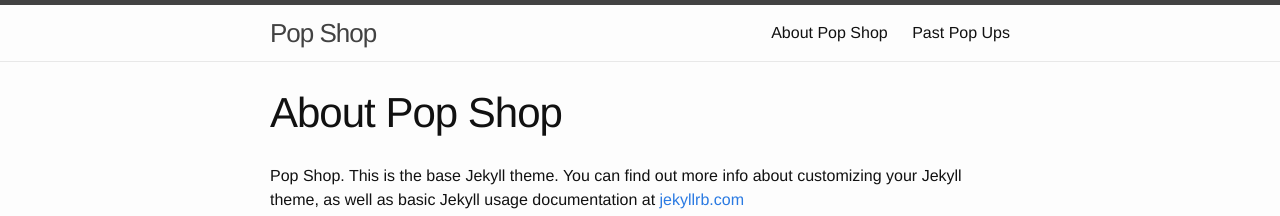
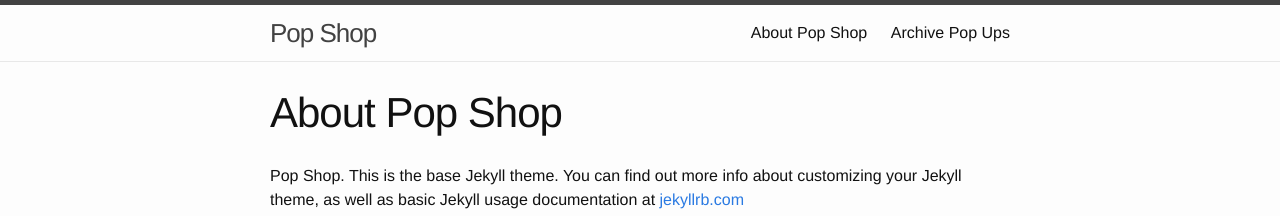
Before and after one commit to alookat/popshop, a Jekyll site: the page built from about.md, in a window 1280 px wide. Shown: the top 216 px of the page. Built offline with Jekyll 4.4.1, drawn with Linux system fonts in a browser that asks for light colours.

Commit message:
base.url

```diff
--- a/_config.yml
+++ b/_config.yml
@@ -17,7 +17,7 @@ title: Pop Shop
 # email: your-email@domain.com
 description: > # this means to ignore newlines until "baseurl:"
   Pop Shop. NYC.
-baseurl: "" # the subpath of your site, e.g. /blog
+baseurl: "/popshop" # the subpath of your site, e.g. /blog
 url: "" # the base hostname & protocol for your site, e.g. http://example.com
 twitter_username: popshopnyc
 # github_username:  popshopnyc
--- a/_includes/header.html
+++ b/_includes/header.html
@@ -20,7 +20,7 @@
           <!-- <a class="page-link" href="archive.html">Archive</a> -->
           {% endif %}
         {% endfor %}
-        <a class="page-link" href="{{ site.url }}/archive.html">Past Pop Ups</a>
+        <a class="page-link" href="{{ site.url }}/archive.html">Archive Pop Ups</a>
       </div>
     </nav>
 
```
